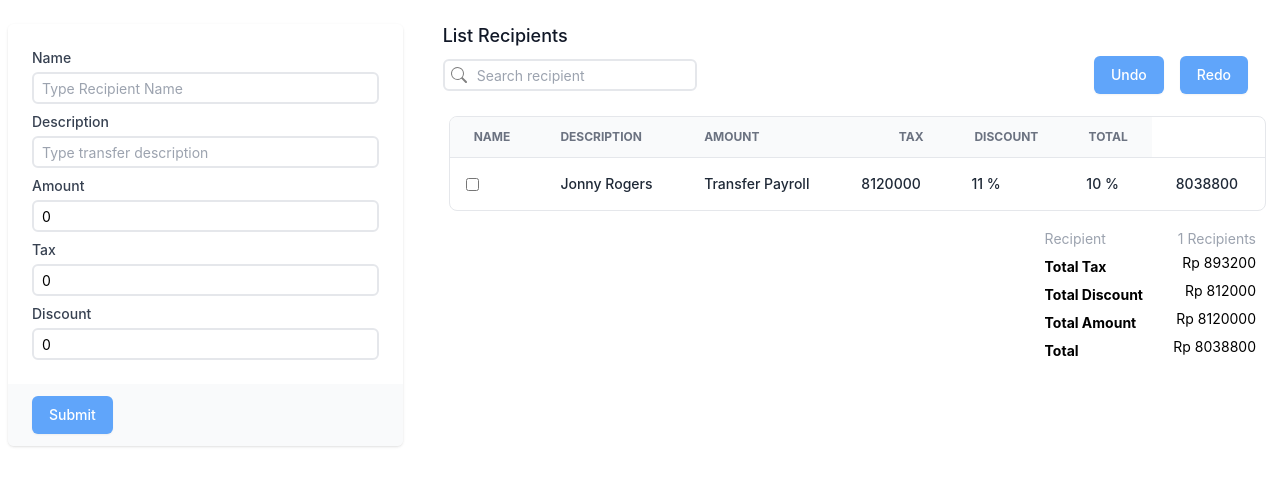
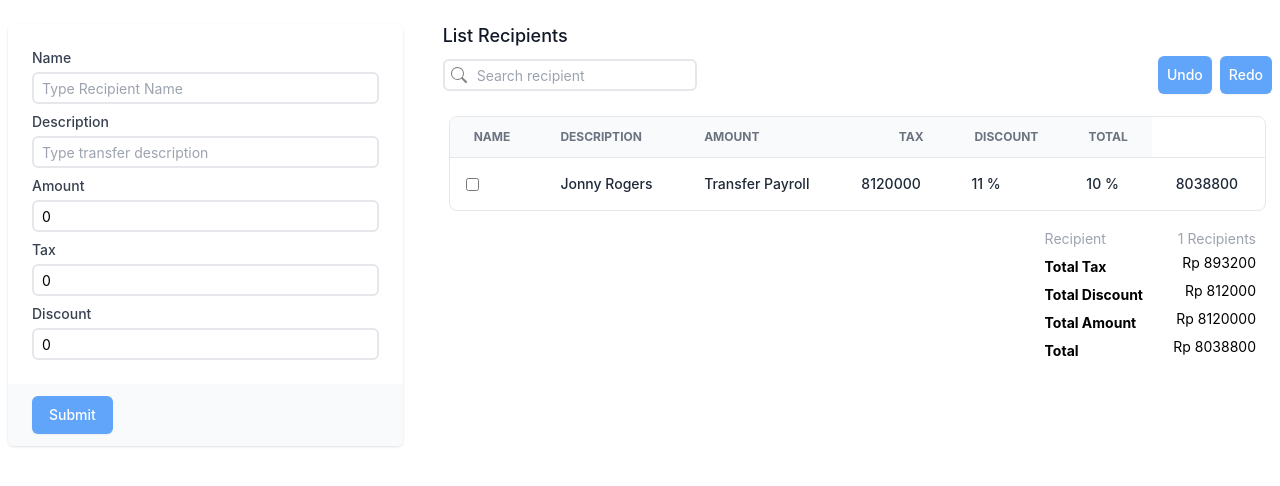
Before and after one commit to dannycahyo/recipient-app, a React (Create React App) app: page / in a window 1280 px wide. Shown: the top 486 px of the page. Built offline with nearby package versions, Linux system fonts and the light colour scheme; data requests are answered from the project's data file.

Commit message:
style: adjust undu redo ui

```diff
--- a/src/component/RecipientList.tsx
+++ b/src/component/RecipientList.tsx
@@ -99,7 +99,7 @@ const RecipientList = () => {
           />
         </div>
 
-        <div className="pr-6 flex gap-4">
+        <div className="flex gap-2">
           {selectedRecipientsId.length !== 0 && (
             <button onClick={() => handleDeleteRecipient(selectedRecipientsId)}>
               <div className="flex gap-2 justify-center items-center">
@@ -109,10 +109,10 @@ const RecipientList = () => {
             </button>
           )}
 
-          <button className="inline-flex justify-center rounded-md border border-transparent bg-blue-400 py-2 px-4 text-sm font-medium text-white shadow-sm hover:bg-blue-400 focus:outline-none focus:ring-2 focus:ring-blue-600 focus:ring-offset-2">
+          <button className="inline-flex justify-center rounded-md border border-transparent bg-blue-400 py-2 px-2 text-sm font-medium text-white shadow-sm hover:bg-blue-400 focus:outline-none focus:ring-2 focus:ring-blue-600 focus:ring-offset-2">
             Undo
           </button>
-          <button className="inline-flex justify-center rounded-md border border-transparent bg-blue-400 py-2 px-4 text-sm font-medium text-white shadow-sm hover:bg-blue-400 focus:outline-none focus:ring-2 focus:ring-blue-600 focus:ring-offset-2">
+          <button className="inline-flex justify-center rounded-md border border-transparent bg-blue-400 py-2 px-2 text-sm font-medium text-white shadow-sm hover:bg-blue-400 focus:outline-none focus:ring-2 focus:ring-blue-600 focus:ring-offset-2">
             Redo
           </button>
         </div>
```
